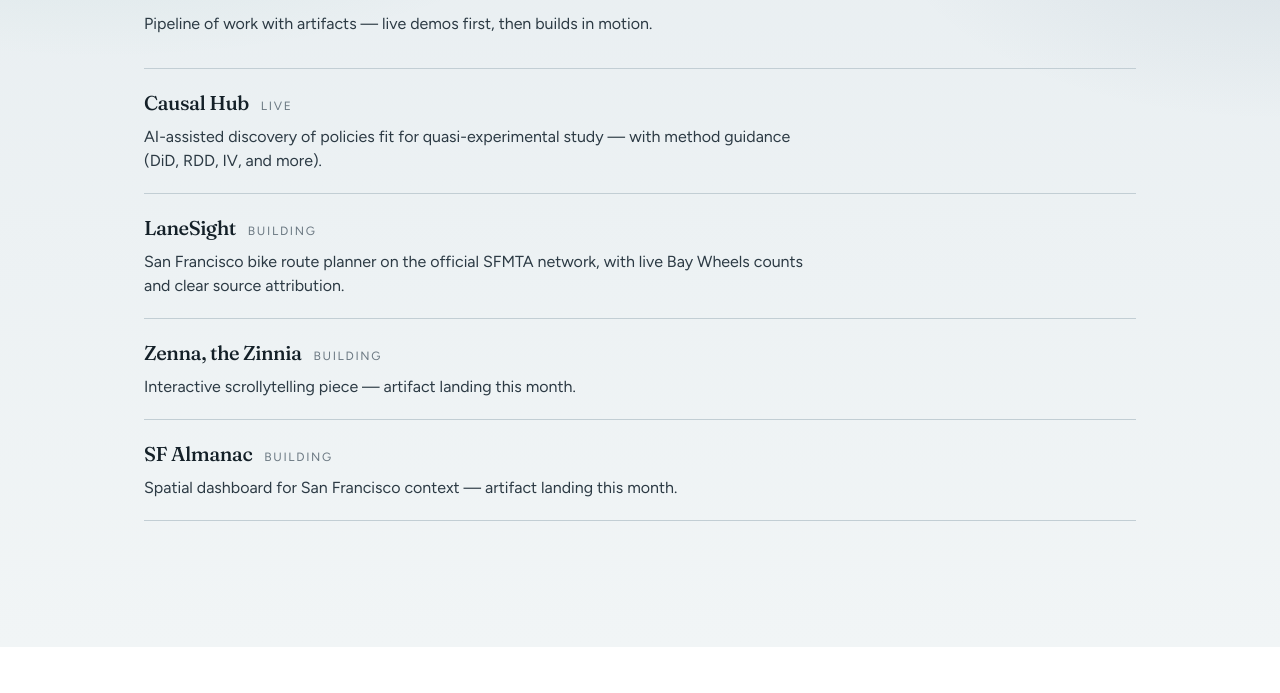
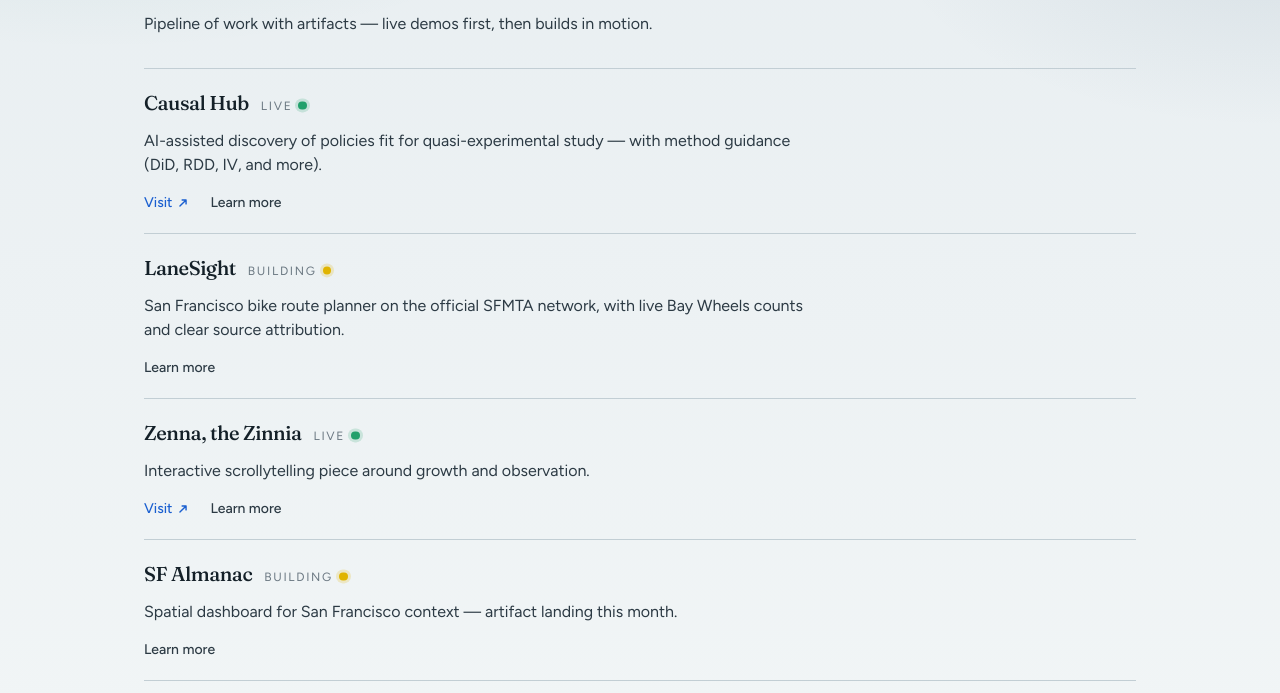
Before and after one commit to nav206/sidesofnav, an Astro site: page /projects in a window 1280 px wide. Shown: the part 153-846 px from the top of the page. Before the commit the page ends 800 px from the top, so only its background shows below. Built offline with nearby package versions, Linux system fonts and the light colour scheme; Astro itself is replaced by a stand-in of ours.

Commit message:
feat: polish projects index and ship live demo links
Add status dots, Visit/Learn more actions, and production deploy targeting; link Causal Hub and Zenna.

```diff
--- a/SPEC.md
+++ b/SPEC.md
@@ -58,9 +58,9 @@ src/pages/
 ├── index.astro                      --> / (The Core)
 ├── projects/
 │   ├── index.astro                  --> /projects
-│   ├── causal-hub.astro             --> /projects/causal-hub (live)
+│   ├── causal-hub.astro             --> /projects/causal-hub (live — causal-hub.vercel.app/explore)
 │   ├── lanesight.astro              --> /projects/lanesight (building)
-│   ├── zenna-the-zinnia.astro       --> /projects/zenna-the-zinnia (building)
+│   ├── zenna-the-zinnia.astro       --> /projects/zenna-the-zinnia (live — zenna-the-zinnia.vercel.app)
 │   └── sf-almanac.astro             --> /projects/sf-almanac (building)
 ├── creative/
 │   └── index.astro                  --> /creative
--- a/scripts/deploy-pages.mjs
+++ b/scripts/deploy-pages.mjs
@@ -38,6 +38,8 @@ async function run() {
 					'deploy',
 					'dist/client',
 					'--project-name=sidesofnav',
+					// Always update production URL (sidesofnav.pages.dev), not a preview alias.
+					'--branch=master',
 					'--commit-dirty=true',
 				],
 				{ stdio: 'inherit', shell: true, cwd: root },
--- a/src/lib/projects.ts
+++ b/src/lib/projects.ts
@@ -36,10 +36,13 @@ export const projects: readonly Project[] = [
 		backstory:
 			'Causal research often stalls at idea generation: weeks scanning news and briefs for natural experiments that never reach a draft. Causal Hub turns that scouting into a searchable, constraint-aware workflow.',
 		status: 'live',
-		// Confirm the canonical public URL (LinkedIn shortlink was used at launch).
-		demoUrl: undefined,
+		demoUrl: 'https://causal-hub.vercel.app/explore',
 		videoUrl: undefined,
 		links: [
+			{
+				label: 'Open Causal Hub',
+				href: 'https://causal-hub.vercel.app/explore',
+			},
 			{
 				label: 'Launch note',
 				href: 'https://www.linkedin.com/posts/navneet-in2026_create-next-app-activity-7416510564027400193-CzFx',
@@ -63,11 +66,17 @@ export const projects: readonly Project[] = [
 	{
 		slug: 'zenna-the-zinnia',
 		title: 'Zenna, the Zinnia',
-		oneLiner: 'Interactive scrollytelling piece — artifact landing this month.',
+		oneLiner: 'Interactive scrollytelling piece around growth and observation.',
 		backstory:
-			'A narrative build around growth and observation; page ships when the interactive artifact is ready to show.',
-		status: 'building',
-		links: [],
+			'A narrative build around growth and observation — now live as an interactive artifact.',
+		status: 'live',
+		demoUrl: 'https://zenna-the-zinnia.vercel.app/',
+		links: [
+			{
+				label: 'Open Zenna',
+				href: 'https://zenna-the-zinnia.vercel.app/',
+			},
+		],
 		order: 3,
 	},
 	{
--- a/src/pages/projects/index.astro
+++ b/src/pages/projects/index.astro
@@ -14,22 +14,90 @@ const list = getProjectsSorted();
 
 		<ul class="divide-y divide-[var(--line)] border-y border-[var(--line)]">
 			{
-				list.map((project) => (
+				list.map((project) => {
+					const detailHref = `/projects/${project.slug}`;
+					const isLive = project.status === 'live';
+					return (
 						<li class="py-5">
-						<a href={`/projects/${project.slug}`} class="group block space-y-2">
+							<div class="space-y-3">
 								<div class="flex flex-wrap items-baseline gap-x-3 gap-y-1">
-								<span class="font-display text-xl tracking-tight text-[var(--ink)] group-hover:text-[var(--accent)]">
+									<a
+										href={detailHref}
+										class="font-display text-xl tracking-tight text-[var(--ink)] transition-colors hover:text-[var(--accent)]"
+									>
 										{project.title}
-								</span>
-								<span class="text-xs uppercase tracking-[0.14em] text-[var(--muted)]">
+									</a>
+									<span class="inline-flex items-center gap-1.5 text-xs uppercase tracking-[0.14em] text-[var(--muted)]">
 										{STATUS_LABEL[project.status]}
+										<span
+											class:list={[
+												'status-dot',
+												isLive ? 'status-dot--live' : 'status-dot--building',
+											]}
+											aria-hidden="true"
+										/>
 									</span>
 								</div>
 								<p class="max-w-2xl text-[var(--ink-soft)]">{project.oneLiner}</p>
+								<div class="flex flex-wrap items-center gap-x-5 gap-y-2 pt-1">
+									{project.demoUrl && (
+										<a
+											href={project.demoUrl}
+											target="_blank"
+											rel="noopener noreferrer"
+											class="inline-flex items-center gap-1 text-sm font-medium text-[var(--link)] underline-offset-4 hover:underline"
+										>
+											Visit
+											<svg
+												class="size-3.5 shrink-0"
+												viewBox="0 0 16 16"
+												fill="none"
+												aria-hidden="true"
+											>
+												<path
+													d="M4.5 11.5 11.5 4.5M7 4.5h4.5V9"
+													stroke="currentColor"
+													stroke-width="1.6"
+													stroke-linecap="round"
+													stroke-linejoin="round"
+												/>
+											</svg>
+											<span class="sr-only">(opens in a new tab)</span>
 										</a>
+									)}
+									<a
+										href={detailHref}
+										class="text-sm font-medium text-[var(--ink-soft)] underline-offset-4 hover:text-[var(--accent)] hover:underline"
+									>
+										Learn more
+									</a>
+								</div>
+							</div>
 						</li>
-				))
+					);
+				})
 			}
 		</ul>
 	</div>
 </BaseLayout>
+
+<style>
+	.status-dot {
+		display: inline-block;
+		width: 0.55rem;
+		height: 0.55rem;
+		border-radius: 9999px;
+		flex-shrink: 0;
+		translate: 0 -0.05em;
+	}
+
+	.status-dot--live {
+		background: #22a06b;
+		box-shadow: 0 0 0 3px rgba(34, 160, 107, 0.18);
+	}
+
+	.status-dot--building {
+		background: #e0b400;
+		box-shadow: 0 0 0 3px rgba(224, 180, 0, 0.2);
+	}
+</style>
--- a/src/styles/global.css
+++ b/src/styles/global.css
@@ -10,6 +10,7 @@
 	--line: #c2ced4;
 	--accent: #0b6e5f;
 	--accent-soft: #12856f;
+	--link: #1a5fd0;
 	--glow: rgba(11, 110, 95, 0.14);
 	--font-display: "Fraunces", "Iowan Old Style", "Palatino Linotype", serif;
 	--font-body: "Figtree", "Segoe UI", sans-serif;
```
Lines whose indentation alone changed are shown as unchanged.
